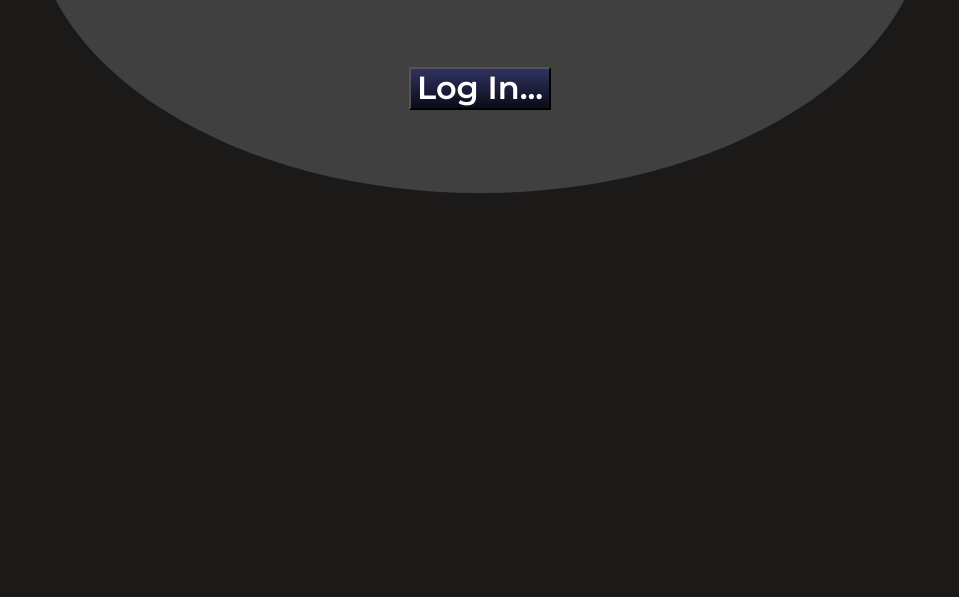
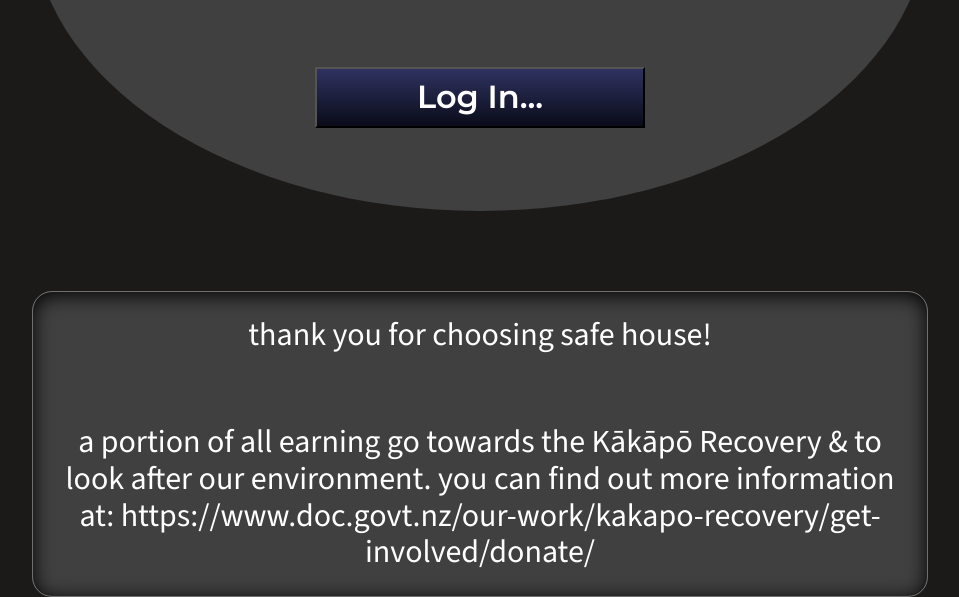
Before and after one commit to Ben-Ricketts/safe-house, a website built with webpack: page Safe-House-project/index.html in a window 1280 px wide. Shown: the part 571-1168 px from the top of the page, without its empty margins (160-1119 px from the left). Before the commit the page ends 800 px from the top, so only its background shows below. Built offline with nearby package versions, Linux system fonts and the light colour scheme.

Commit message:
update to homescreen

```diff
--- a/Safe-House-project/SCSS/Global_SCSS/_fonts.scss
+++ b/Safe-House-project/SCSS/Global_SCSS/_fonts.scss
@@ -7,3 +7,8 @@
   font-family: headers;
   src: url(/Fonts/MONTSERRAT-SEMIBOLD.TTF);
 }
+
+@font-face {
+  font-family: main-font;
+  src: url(/Fonts/SOURCESANS3-REGULAR.TTF);
+}
--- a/Safe-House-project/SCSS/Global_SCSS/_global.scss
+++ b/Safe-House-project/SCSS/Global_SCSS/_global.scss
@@ -7,6 +7,7 @@
 
 body {
   background-color: v.$background-color;
+  font-family: main-font, sans-serif;
 }
 
 .global-wrapper {
--- a/Safe-House-project/SCSS/Homepage/_component_HP.scss
+++ b/Safe-House-project/SCSS/Homepage/_component_HP.scss
@@ -6,4 +6,5 @@
   color: white;
   font-family: headers;
   text-transform: capitalize;
+  padding: 10px 100px 10px 100px;
 }
--- a/Safe-House-project/SCSS/Homepage/_layout_HP.scss
+++ b/Safe-House-project/SCSS/Homepage/_layout_HP.scss
@@ -7,3 +7,10 @@
   background-color: v.$primary--color;
   padding-bottom: 83px;
 }
+
+.paragraph-container {
+  background-color: white;
+  width: 70%;
+  margin: 0 auto;
+  margin-top: 80px;
+}
--- a/Safe-House-project/SCSS/Homepage/_typography_HP.scss
+++ b/Safe-House-project/SCSS/Homepage/_typography_HP.scss
@@ -8,6 +8,26 @@
   margin-bottom: 76px;
 }
 
+.paragraph-container {
+  background-color: v.$primary--color;
+  box-shadow: inset 0px 3px 20px 0px #000000;
+  border: 1px solid #707070;
+  border-radius: 20px;
+  p {
+    font-size: 2rem;
+    text-align: center;
+    padding: 25px;
+    color: white;
+  }
+  :first-child {
+    margin-bottom: 20px;
+  }
+}
+
+.kakapo-link {
+  text-decoration: none;
+  color: white;
+}
 // <----------MOBILE VERSION ---------->
 
 @media (max-width: 550px) {
--- a/Safe-House-project/index.html
+++ b/Safe-House-project/index.html
@@ -37,6 +37,14 @@
         <button class="login">log in...</button>
       </div>
     </section>
+    <section>
+<div class="paragraph-container">
+  <p>thank you for choosing safe house!</p>
+    <p>a portion of all earning go towards the Kākāpō Recovery
+     & to look after our environment. you can find out more information at: <a class="kakapo-link" href="https://www.doc.govt.nz/our-work/kakapo-recovery/get-involved/donate/">https://www.doc.govt.nz/our-work/kakapo-recovery/get-involved/donate/</a></p>
+</div>
+
+    </section>
 
     <script src="js/app.js"></script>
     <script src="https://unpkg.com/boxicons@2.1.4/dist/boxicons.js"></script>
```
Also changed, not shown: Safe-House-project/assets/CSS/main.min.css, 1 other file.
